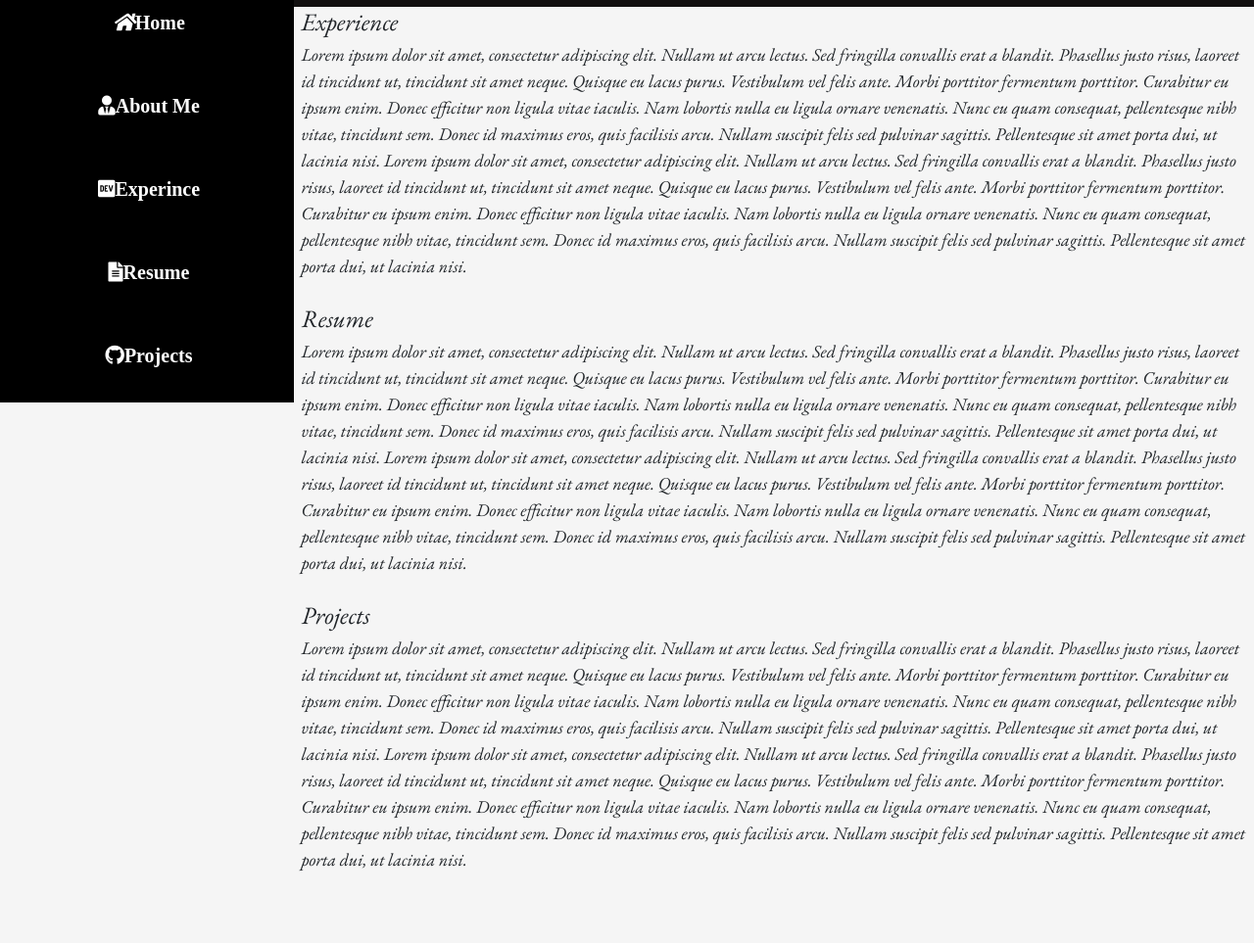
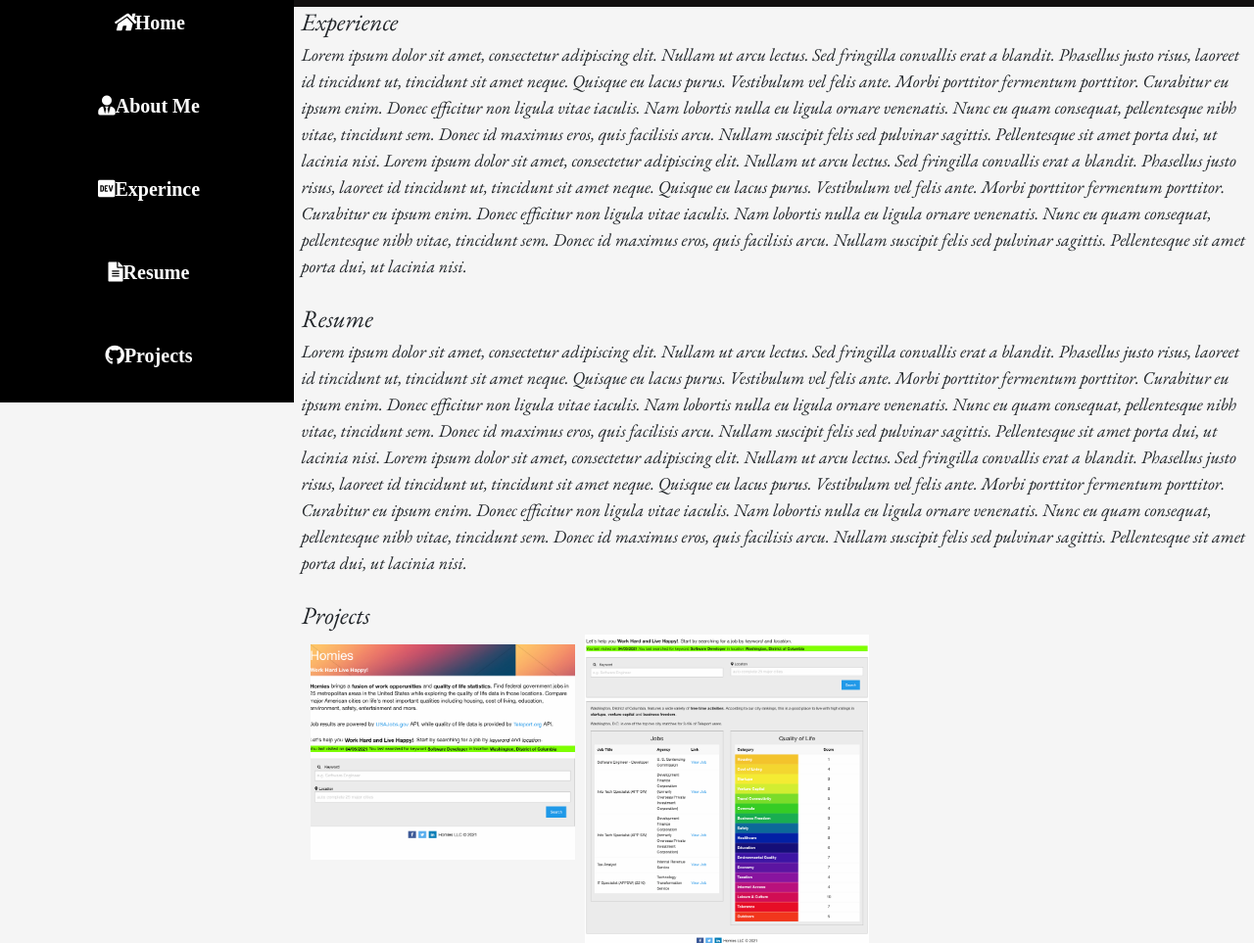
Before and after one commit to jorozco4/Homework-Portfolio, a plain HTML site: page index.html in a window 1280 px wide. Shown: the part 389-1352 px from the top of the page at 98% size. Before the commit the page ends 1290 px from the top, so only its background shows below. Drawn offline with nearby package versions, Linux system fonts and the light colour scheme.

Commit message:
resized images with responsive url links

```diff
--- a/index.html
+++ b/index.html
@@ -139,29 +139,29 @@
       <br />
       <div class="container" id="projects">
         <div class="row">
-          <div class="col">
+          <div class="large-6 columns">
             <h1 class="self-font">Projects</h1>
-            <p>
-              Lorem ipsum dolor sit amet, consectetur adipiscing elit. Nullam ut
-              arcu lectus. Sed fringilla convallis erat a blandit. Phasellus
-              justo risus, laoreet id tincidunt ut, tincidunt sit amet neque.
-              Quisque eu lacus purus. Vestibulum vel felis ante. Morbi porttitor
-              fermentum porttitor. Curabitur eu ipsum enim. Donec efficitur non
-              ligula vitae iaculis. Nam lobortis nulla eu ligula ornare
-              venenatis. Nunc eu quam consequat, pellentesque nibh vitae,
-              tincidunt sem. Donec id maximus eros, quis facilisis arcu. Nullam
-              suscipit felis sed pulvinar sagittis. Pellentesque sit amet porta
-              dui, ut lacinia nisi. Lorem ipsum dolor sit amet, consectetur
-              adipiscing elit. Nullam ut arcu lectus. Sed fringilla convallis
-              erat a blandit. Phasellus justo risus, laoreet id tincidunt ut,
-              tincidunt sit amet neque. Quisque eu lacus purus. Vestibulum vel
-              felis ante. Morbi porttitor fermentum porttitor. Curabitur eu
-              ipsum enim. Donec efficitur non ligula vitae iaculis. Nam lobortis
-              nulla eu ligula ornare venenatis. Nunc eu quam consequat,
-              pellentesque nibh vitae, tincidunt sem. Donec id maximus eros,
-              quis facilisis arcu. Nullam suscipit felis sed pulvinar sagittis.
-              Pellentesque sit amet porta dui, ut lacinia nisi.
-            </p>
+            <div class="”gallery”">
+              <a href="https://tsilvab.github.io/Homies/">
+                <img
+                  src="./img/Homies.jpg"
+                  class="gallery__img"
+                  alt="Image 2"
+                  style="width: 30%"
+                />
+              </a>
+
+              <div class="”gallery”">
+                <a href="https://tsilvab.github.io/Homies/">
+                  <img
+                    src="./img/Homies:2.jpg"
+                    gallery__img
+                    alt="Image 3"
+                    style="width: 30%"
+                  />
+                </a>
+              </div>
+            </div>
           </div>
         </div>
       </div>
--- a/style/style.css
+++ b/style/style.css
@@ -25,6 +25,14 @@ p {
   /* background-image: url("https://images.pexels.com/photos/546819/pexels-photo-546819.jpeg?auto=compress&cs=tinysrgb&dpr=2&h=750&w=1260"); */
 }
 
+.gallery__img {
+  float: left;
+  padding: 1%;
+}
+
+#gallery__img {
+  justify-content: space-between;
+}
 /* The side navigation menu */
 .sidebar {
   margin: 0;
```
Also changed, not shown: img/Homies.jpg (added), img/Homies:2.jpg (added).
